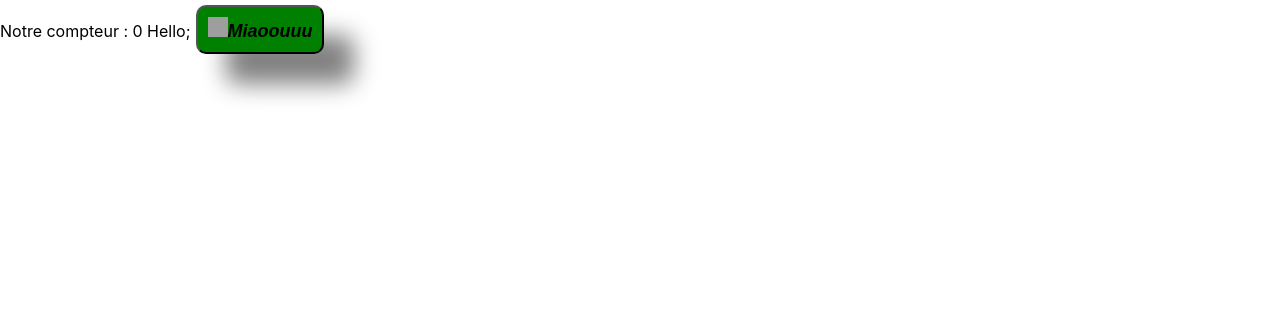
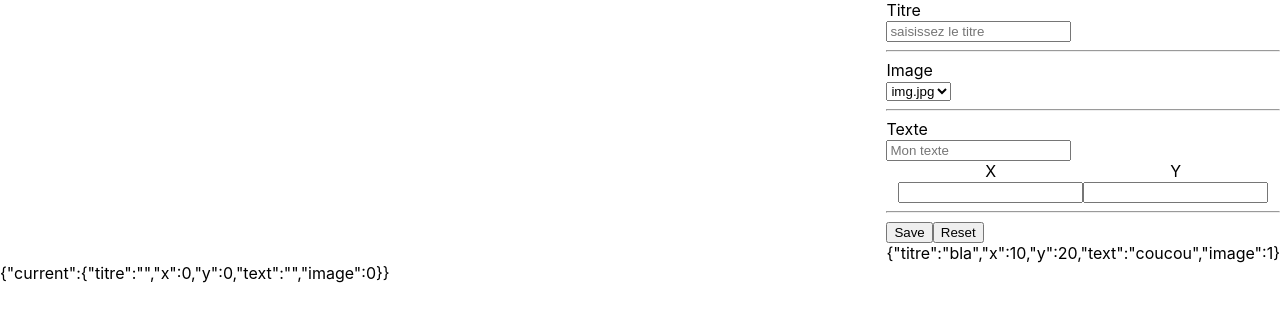
Before and after one commit to Rousslud/reactTraining, a React (Create React App) app: page / in a window 1280 px wide. Shown: the top 322 px of the page. Built offline with nearby package versions, Linux system fonts and the light colour scheme; grey boxes are pictures that could not be loaded.

Commit message:
Initialisation flexbox

```diff
--- a/package.json
+++ b/package.json
@@ -15,7 +15,8 @@
     "start": "react-scripts start",
     "build": "react-scripts build",
     "test": "react-scripts test",
-    "eject": "react-scripts eject"
+    "eject": "react-scripts eject",
+    "component": "npx generate-react-cli component "
   },
   "eslintConfig": {
     "extends": [
--- a/src/App/App.js
+++ b/src/App/App.js
@@ -1,26 +1,27 @@
 import React from 'react';
 import Button from './components/Button/Button';
+import FlexLayout from './components/FlexLayout/FlexLayout';
+import MemeForm from './components/MemeForm/MemeForm';
+
 /**
  * Composant principal de notre application
  */
 class App extends React.Component {
   constructor(props) {
     super(props);
-    this.state = { counter: 0, machaine: 'Hello' };
+    this.state = { current: { titre: '', x: 0, y: 0, text: '', image: 0 } };
   }
-  componentDidUpdate() {
+  componentDidUpdate(pprops, pstate) {
     console.log(arguments);
     console.log(this.state);
   }
   render() {
     return <div className="App">
-      Notre compteur : {this.state.counter} {this.state.machaine};
-      <Button bgColor="green" clickActionPerso={argument => {
-        this.setState({ counter: this.state.counter + 1, machaine:(this.state.counter+1===2?'On a atteint 2':'Hello') })
-        console.log("Depuis app : " + this.state.counter);
-      }}>
-        <img src="https://cdn3.iconfinder.com/data/icons/materia-flat-halloween-free/24/039_026_cat_black_witch_halloween-256.png" alt="click" />Miaoouuu</Button>
-
+      <FlexLayout>
+        <div></div>
+        <MemeForm></MemeForm>
+      </FlexLayout>
+      {JSON.stringify(this.state)}
     </div>;
   }
 }
--- a/src/App/components/FlexLayout/FlexLayout.js
+++ b/src/App/components/FlexLayout/FlexLayout.js
@@ -2,13 +2,15 @@ import React from 'react';
 import PropTypes from 'prop-types';
 import styles from './FlexLayout.module.css';
 
-const FlexLayout = () => (
+const FlexLayout = (props) => (
   <div className={styles.FlexLayout} data-testid="FlexLayout">
-    FlexLayout Component
+    {props.children}
   </div>
 );
 
-FlexLayout.propTypes = {};
+FlexLayout.propTypes = {
+  children: PropTypes.array.isRequired
+};
 
 FlexLayout.defaultProps = {};
 
--- a/src/App/components/FlexLayout/FlexLayout.module.css
+++ b/src/App/components/FlexLayout/FlexLayout.module.css
@@ -1 +1,7 @@
-.FlexLayout {}
+.FlexLayout {
+	display: flex;
+}
+
+.FlexLayout>*:first-child {
+	flex-grow: 1;
+}
--- /dev/null
+++ b/src/App/components/MemeForm/MemeForm.js
@@ -0,0 +1,33 @@
+import React, {useState} from 'react';
+import PropTypes from 'prop-types';
+import styles from './MemeForm.module.css';
+
+const MemeForm = (props) => {
+  const [state, setstate] = useState({ titre: 'bla', x: 10, y: 20, text: 'coucou', image: 1 })
+
+  return (
+    <div className={styles.MemeForm} data-testid="MemeForm">
+      <form>
+        <label htmlFor="titre">Titre</label><br /><input type="text" id="titre" placeholder="saisissez le titre"></input>
+        <hr />
+        <label htmlFor="image">Image</label><br /><select id="image"><option value="1">img.jpg</option></select>
+        <hr />
+        <label htmlFor="text">Texte</label><br /><input type="text" id="text" placeholder="Mon texte"></input>
+        <div style={{ textAlign: 'center' }}>
+          <div style={{ display: 'inline-block' }}><label htmlFor="x">X</label><br /><input type="number" id="x"></input></div>
+          <div style={{ display: 'inline-block' }}><label htmlFor="y">Y</label><br /><input type="number" id="y"></input></div>
+        </div>
+        <hr />
+        <input type="submit" value="Save"></input>
+        <input type="reset" value="Reset"></input>
+      </form>
+      {JSON.stringify(state)}
+    </div>
+  );
+}
+
+MemeForm.propTypes = {};
+
+MemeForm.defaultProps = {};
+
+export default MemeForm;
--- /dev/null
+++ b/src/App/components/MemeForm/MemeForm.module.css
@@ -0,0 +1 @@
+.MemeForm {}
```
Also changed, not shown: 1 other file (tests, documents, lock files or other folders).
